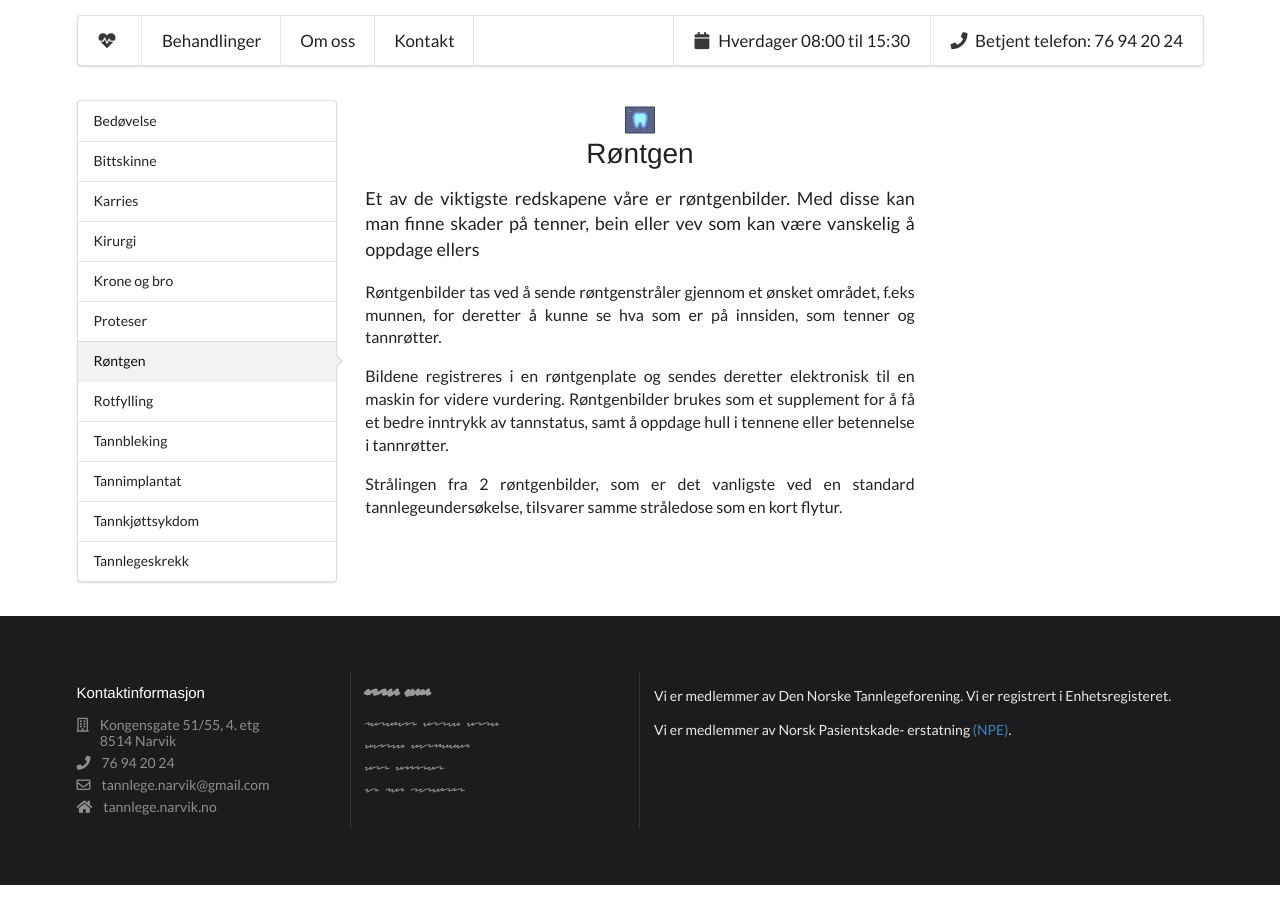
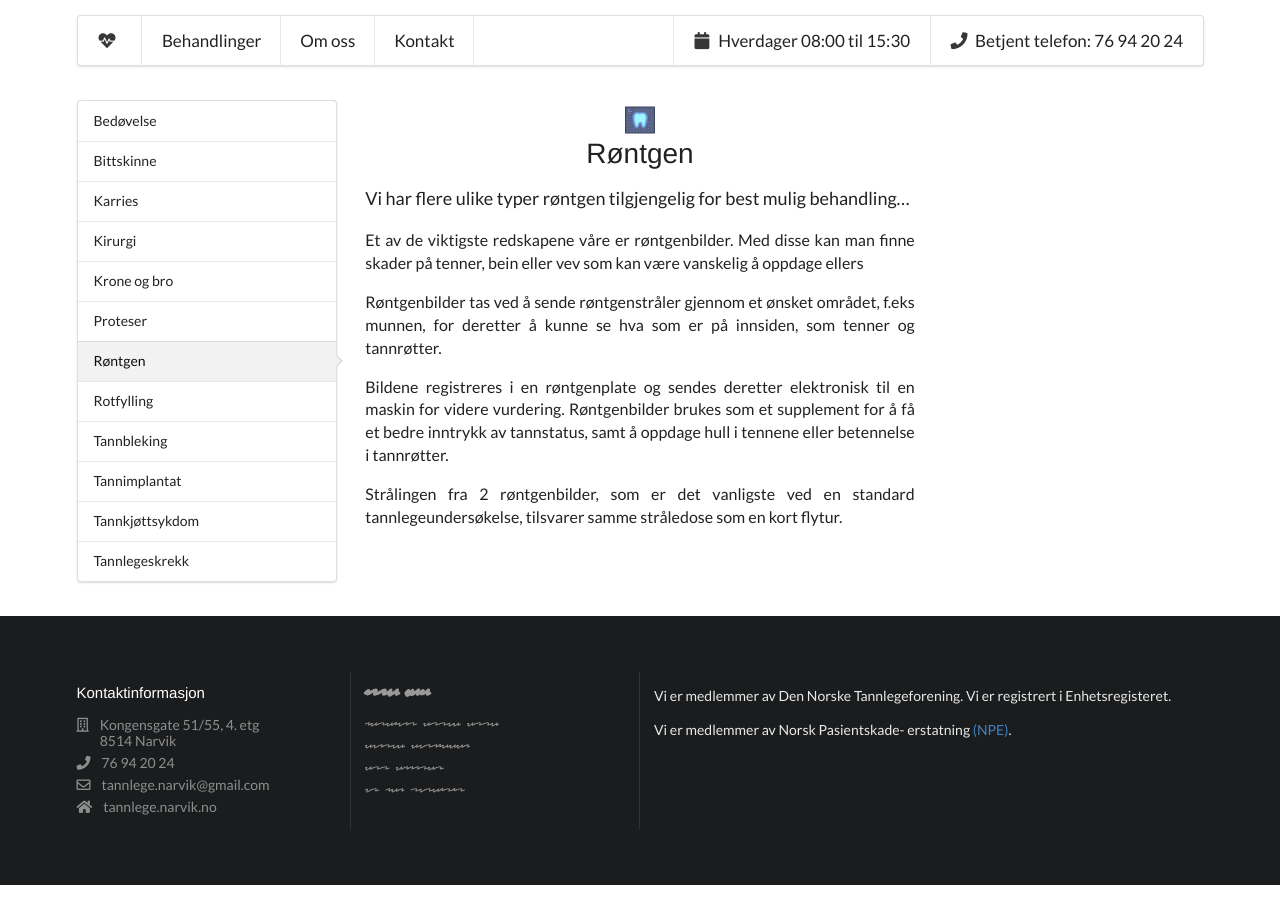
Before and after one commit to Starefossen/tannlege.narvik.no, a Jekyll site: the page built from _treatments/rontgen.md, in a window 1280 px wide. Built offline with Jekyll 4.4.1, drawn with Linux system fonts in a browser that asks for light colours; nearby versions of some CDN libraries.

Commit message:
Update rontgen.md

```diff
--- a/_treatments/rontgen.md
+++ b/_treatments/rontgen.md
@@ -4,10 +4,12 @@ title: Røntgen
 image: x-ray-2
 ---
 
+Vi har flere ulike typer røntgen tilgjengelig for best mulig behandling...
+
+<!--more-->
+
 Et av de viktigste redskapene våre er røntgenbilder. Med disse kan man finne
 skader på tenner, bein eller vev som kan være vanskelig å oppdage ellers
-
-<!--more-->
 
 Røntgenbilder tas ved å sende røntgenstråler gjennom et ønsket området, f.eks
 munnen, for deretter å kunne se hva som er på innsiden, som tenner og
```
